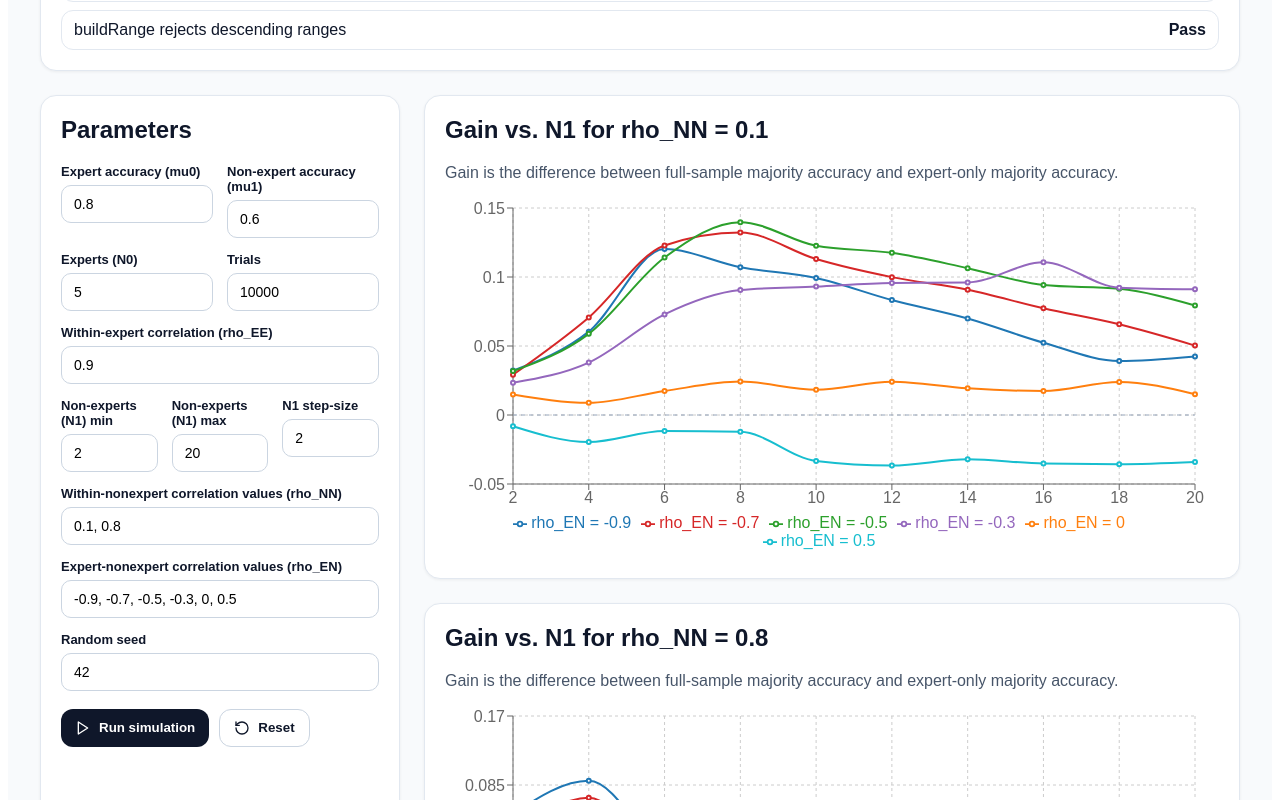
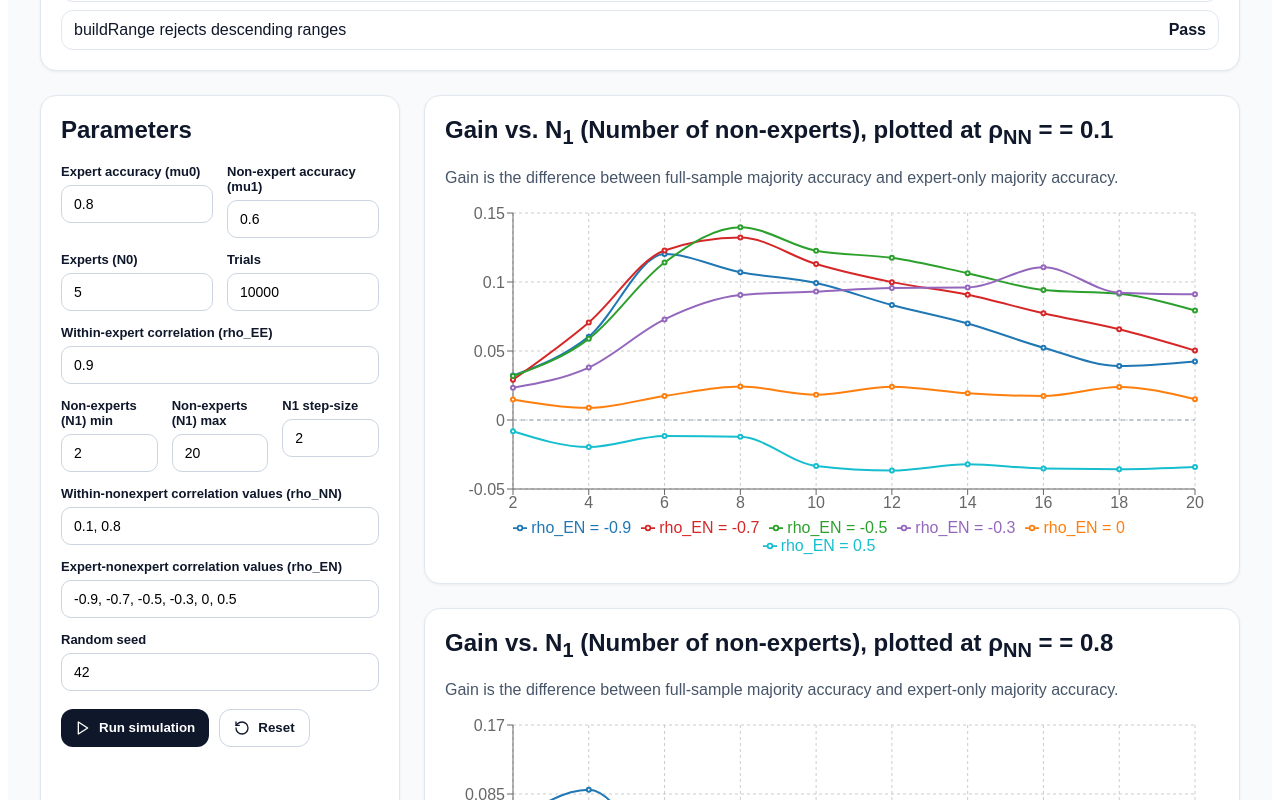
Before and after one commit to anujitchakraborty/democracy-simulator, a React (Vite) app: page / in a window 1280 px wide. Both pictures are taken after a click on the button "Run simulation". Shown: the part 356-1156 px from the top of the page. Built offline with nearby package versions, Linux system fonts and the light colour scheme.

Commit message:
Update App.jsx

```diff
--- a/src/App.jsx
+++ b/src/App.jsx
@@ -626,7 +626,7 @@ export default function App() {
             {results
               ? results.panels.map((panel, panelIndex) => (
                   <div key={panel.rhoNN} style={sectionStyle()}>
-                    <h2 style={{ marginTop: 0 }}>Gain vs. N1 for rho_NN = {panel.rhoNN}</h2>
+                    <h2 style={{ marginTop: 0 }}>Gain vs. N<sub>1</sub> (Number of non-experts), plotted at ρ<sub>NN</sub> = = {panel.rhoNN}</h2>
                     <p style={{ color: "#475569" }}>
                       Gain is the difference between full-sample majority accuracy and expert-only majority accuracy.
                     </p>
```
